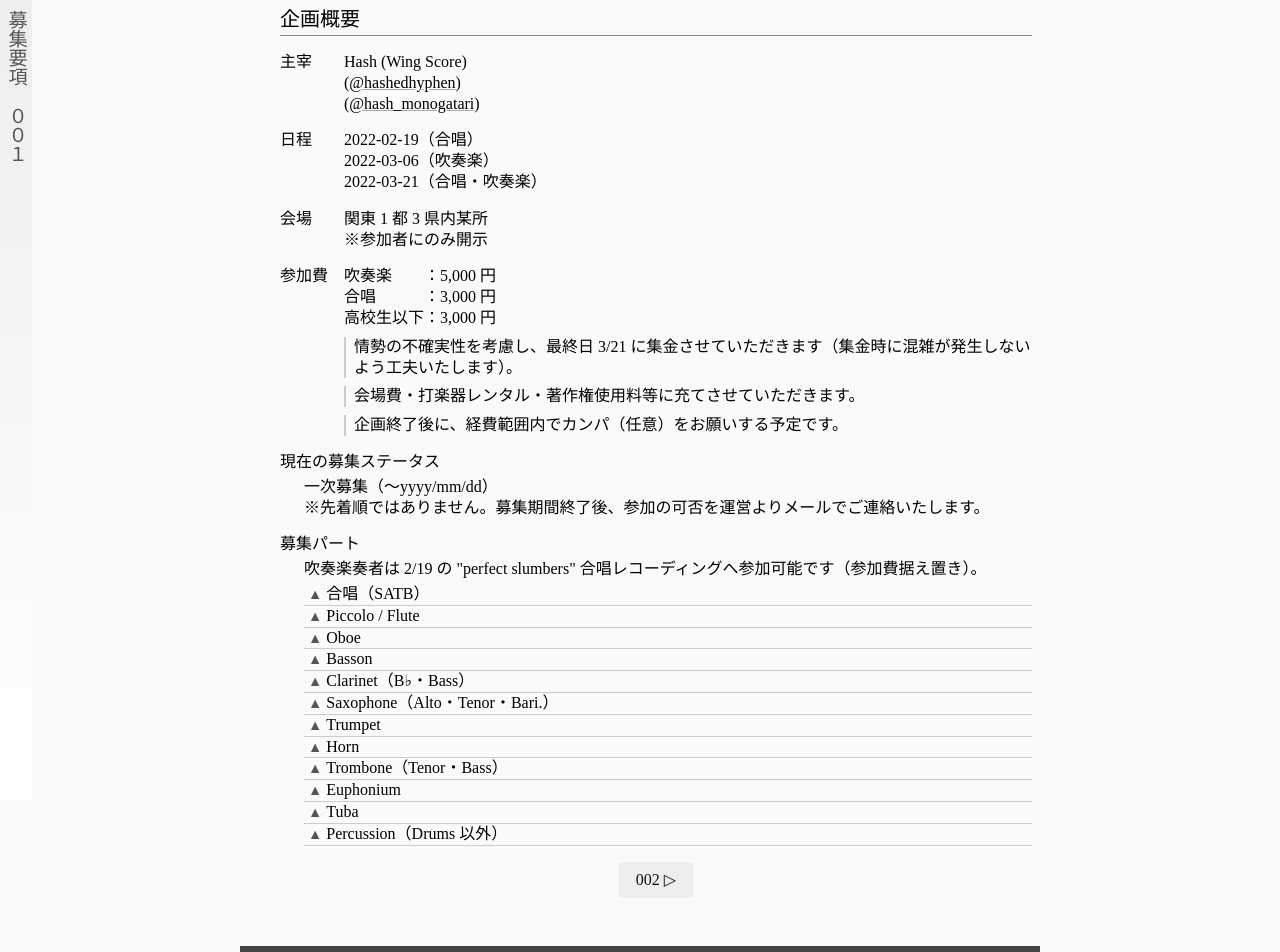
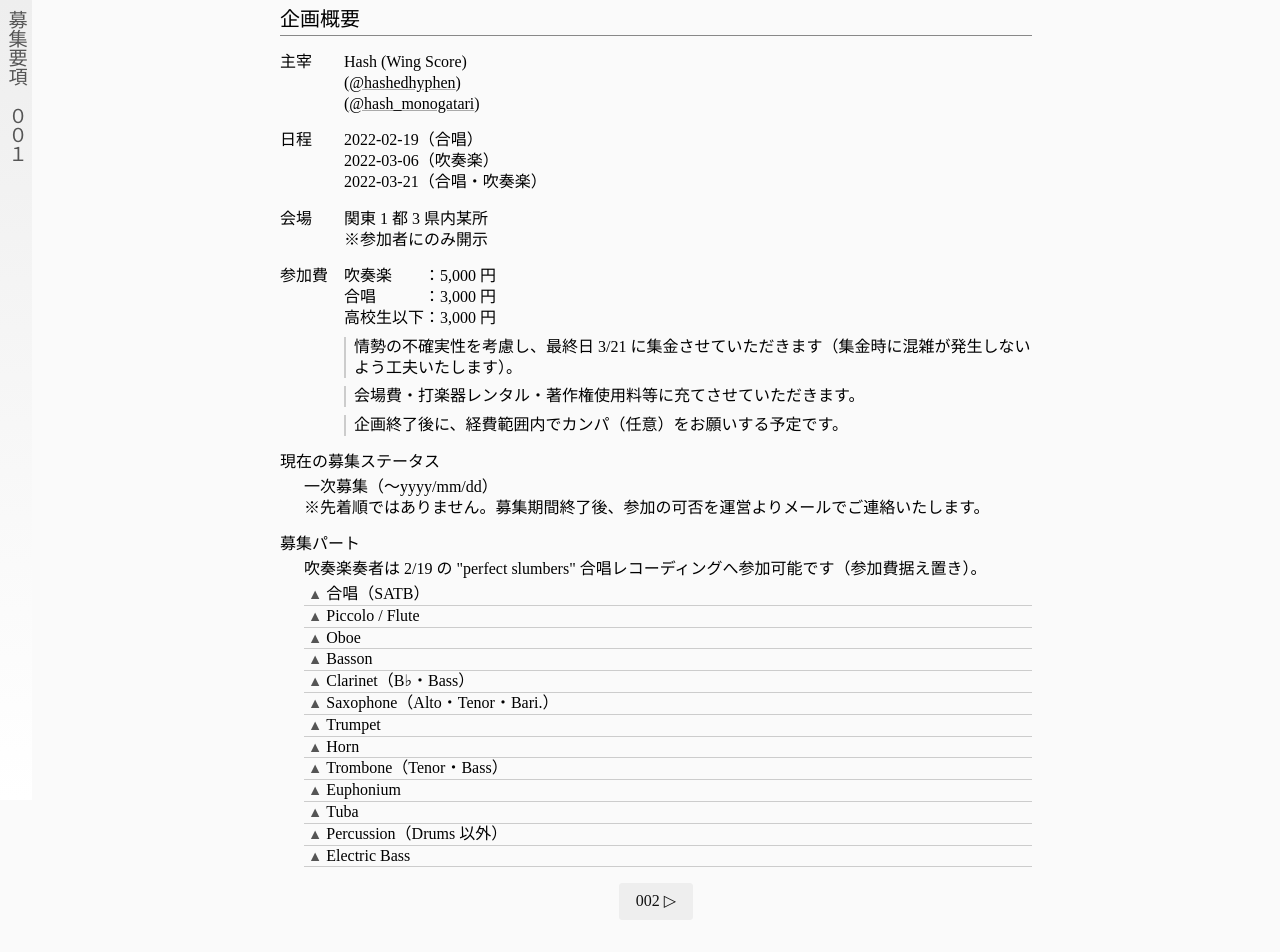
Before and after one commit to hashedhyphen/tsubasa-music, a Next.js app: page /requirements/001 in a window 1280 px wide. Shown: the top 952 px of the page. Built offline with nearby package versions, Linux system fonts and the light colour scheme.

Commit message:
Add Electric Bass

```diff
--- a/pages/requirements/001.tsx
+++ b/pages/requirements/001.tsx
@@ -179,6 +179,7 @@ const Page = () => (
               <Instrument>Euphonium</Instrument>
               <Instrument>Tuba</Instrument>
               <Instrument>Percussion（Drums 以外）</Instrument>
+              <Instrument>Electric Bass</Instrument>
             </InstrumentList>
           </RecruitmentSectionBody>
         </RecruitmentSection>
```
